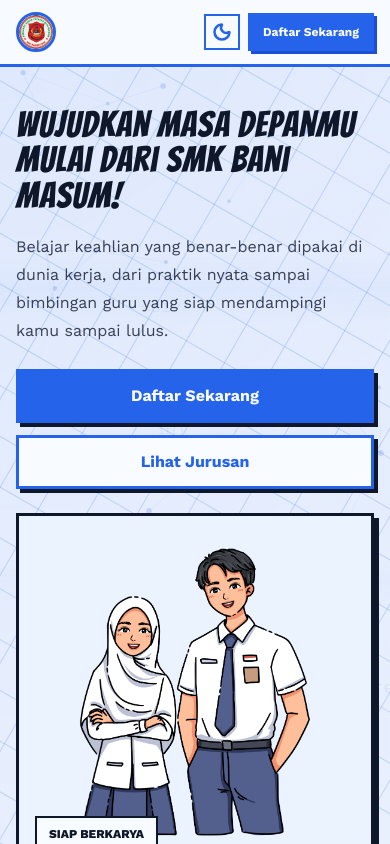
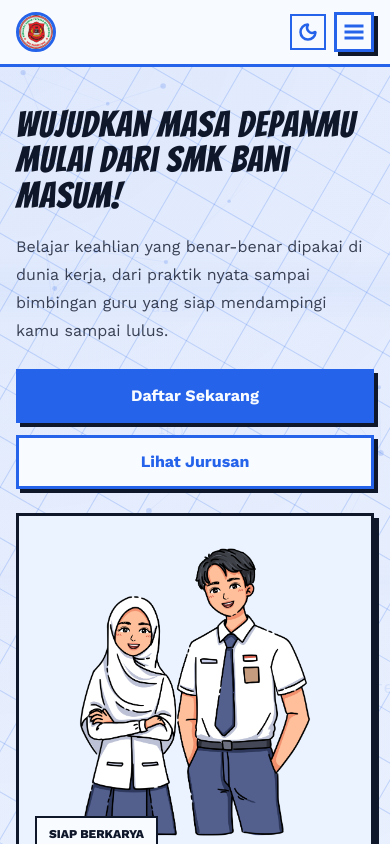
Before and after one commit to 0xHadiRamdhani/BaniMaHub-PPDB, a Next.js app: page / in a window 390 px wide. Shown: the top 844 px of the page. Built offline with nearby package versions, Linux system fonts and the light colour scheme.

Commit message:
feat: add mobile hamburger menu for home page

```diff
--- /dev/null
+++ b/app/components/header.tsx
@@ -0,0 +1,66 @@
+"use client";
+
+import Link from "next/link";
+import Image from "next/image";
+import { useState } from "react";
+import { ThemeToggle } from "./theme-toggle";
+
+export default function Header() {
+    const [isOpen, setIsOpen] = useState(false);
+
+    return (
+        <header className="sticky top-0 z-40 border-b-[3px] border-primary bg-paper/95 backdrop-blur">
+            <div className="mx-auto flex h-16 max-w-7xl items-center justify-between gap-3 px-4 sm:h-18.5 sm:px-8">
+                <Link href="/" className="flex items-center gap-3 no-underline">
+                    <span className="relative flex h-10 w-10 shrink-0 overflow-hidden rounded-full border-[3px] border-primary bg-primary-soft">
+                        <Image src="/logo.png" alt="Logo SMK Bani Masum" fill sizes="40px" className="object-cover" />
+                    </span>
+                    <span className="hidden font-display text-xl sm:block">SMK BANI MASUM</span>
+                </Link>
+
+                <nav className="hidden items-center gap-6 text-sm font-bold lg:flex">
+                    <a href="#keunggulan" className="text-ink/80 transition-colors hover:text-primary">Kenapa Kami</a>
+                    <a href="#jurusan" className="text-ink/80 transition-colors hover:text-primary">Jurusan</a>
+                    <a href="#alur" className="text-ink/80 transition-colors hover:text-primary">Alur Daftar</a>
+                    <a href="#jadwal" className="text-ink/80 transition-colors hover:text-primary">Jadwal</a>
+                    <a href="#syarat" className="text-ink/80 transition-colors hover:text-primary">Syarat</a>
+                </nav>
+
+                <div className="flex items-center gap-2">
+                    <ThemeToggle />
+                    <Link href="/ppdb/daftar" className="hidden lg:flex comic-button shrink-0 border-[3px] border-primary bg-primary px-3 py-2 text-xs font-bold text-paper shadow-[3px_3px_0_var(--primary-strong)] sm:px-4 sm:text-sm sm:shadow-[4px_4px_0_var(--primary-strong)]">
+                        Daftar Sekarang
+                    </Link>
+                    <button
+                        className="lg:hidden flex h-10 w-10 items-center justify-center rounded border-[3px] border-primary bg-paper text-primary comic-shadow"
+                        onClick={() => setIsOpen(!isOpen)}
+                        aria-label="Toggle Menu"
+                    >
+                        <svg className="w-6 h-6" fill="none" stroke="currentColor" viewBox="0 0 24 24" xmlns="http://www.w3.org/2000/svg">
+                            {isOpen ? (
+                                <path strokeLinecap="square" strokeLinejoin="miter" strokeWidth={3} d="M6 18L18 6M6 6l12 12" />
+                            ) : (
+                                <path strokeLinecap="square" strokeLinejoin="miter" strokeWidth={3} d="M4 6h16M4 12h16M4 18h16" />
+                            )}
+                        </svg>
+                    </button>
+                </div>
+            </div>
+
+            {isOpen && (
+                <div className="lg:hidden border-t-[3px] border-primary bg-paper px-4 py-4 absolute w-full left-0 comic-shadow-lg flex flex-col gap-4">
+                    <nav className="flex flex-col gap-4 text-sm font-bold">
+                        <a href="#keunggulan" onClick={() => setIsOpen(false)} className="text-ink/80 transition-colors hover:text-primary">Kenapa Kami</a>
+                        <a href="#jurusan" onClick={() => setIsOpen(false)} className="text-ink/80 transition-colors hover:text-primary">Jurusan</a>
+                        <a href="#alur" onClick={() => setIsOpen(false)} className="text-ink/80 transition-colors hover:text-primary">Alur Daftar</a>
+                        <a href="#jadwal" onClick={() => setIsOpen(false)} className="text-ink/80 transition-colors hover:text-primary">Jadwal</a>
+                        <a href="#syarat" onClick={() => setIsOpen(false)} className="text-ink/80 transition-colors hover:text-primary">Syarat</a>
+                    </nav>
+                    <Link href="/ppdb/daftar" onClick={() => setIsOpen(false)} className="comic-button text-center w-full border-[3px] border-primary bg-primary px-3 py-3 text-sm font-bold text-paper shadow-[4px_4px_0_var(--primary-strong)] mt-2">
+                        Daftar Sekarang
+                    </Link>
+                </div>
+            )}
+        </header>
+    );
+}
--- a/app/page.tsx
+++ b/app/page.tsx
@@ -4,6 +4,7 @@
 import TechBackground from "@/app/components/tech-background";
 import { ThemeToggle } from "./components/theme-toggle";
 import MajorSelector from "./components/major-selector";
+import Header from "./components/header";
 
 const advantages = [
     ["01", "Guru Berpengalaman", "Diajar tenaga pendidik yang paham kebutuhan industri, bukan cuma teori di buku."],
@@ -39,13 +40,7 @@
 
 export default function Home() {
     return <main>
-        <header className="sticky top-0 z-40 border-b-[3px] border-primary bg-paper/95 backdrop-blur">
-            <div className="mx-auto flex h-16 max-w-7xl items-center justify-between gap-3 px-4 sm:h-18.5 sm:px-8">
-                <Link href="/" className="flex items-center gap-3 no-underline"><span className="relative flex h-10 w-10 shrink-0 overflow-hidden rounded-full border-[3px] border-primary bg-primary-soft"><Image src="/logo.png" alt="Logo SMK Bani Masum" fill sizes="40px" className="object-cover" /></span><span className="hidden font-display text-xl sm:block">SMK BANI MASUM</span></Link>
-                <nav className="hidden items-center gap-6 text-sm font-bold lg:flex"><a href="#keunggulan" className="text-ink/80 transition-colors hover:text-primary">Kenapa Kami</a><a href="#jurusan" className="text-ink/80 transition-colors hover:text-primary">Jurusan</a><a href="#alur" className="text-ink/80 transition-colors hover:text-primary">Alur Daftar</a><a href="#jadwal" className="text-ink/80 transition-colors hover:text-primary">Jadwal</a><a href="#syarat" className="text-ink/80 transition-colors hover:text-primary">Syarat</a></nav>
-                <div className="flex items-center gap-2"><ThemeToggle /><Link href="/ppdb/daftar" className="comic-button shrink-0 border-[3px] border-primary bg-primary px-3 py-2 text-xs font-bold text-paper shadow-[3px_3px_0_var(--primary-strong)] sm:px-4 sm:text-sm sm:shadow-[4px_4px_0_var(--primary-strong)]">Daftar Sekarang</Link></div>
-            </div>
-        </header>
+        <Header />
 
         <section className="relative overflow-hidden border-b-[3px] border-primary/70 py-10 sm:py-16 lg:py-20"><TechBackground /><div className="relative z-10 mx-auto grid max-w-7xl items-center gap-8 px-4 sm:gap-10 sm:px-8 lg:grid-cols-[1.05fr_.95fr] lg:gap-16">
             <Reveal><div className="lg:max-w-2xl"><h1 className="font-display text-4xl leading-[.98] sm:text-7xl">Wujudkan Masa Depanmu Mulai dari SMK Bani Masum!</h1><p className="mt-5 max-w-xl text-base leading-7 text-ink/80 sm:text-lg sm:leading-8">Belajar keahlian yang benar-benar dipakai di dunia kerja, dari praktik nyata sampai bimbingan guru yang siap mendampingi kamu sampai lulus.</p><div className="mt-6 flex flex-col gap-3 sm:mt-7 sm:flex-row sm:flex-wrap sm:gap-4"><Link href="/ppdb/daftar" className="comic-button border-[3px] border-primary bg-primary px-6 py-3 text-center font-bold text-paper comic-shadow shadow-[5px_5px_0_var(--primary-strong)]">Daftar Sekarang</Link><a href="#jurusan" className="comic-button border-[3px] border-primary bg-paper px-6 py-3 text-center font-bold text-primary comic-shadow">Lihat Jurusan</a></div></div></Reveal>
```
